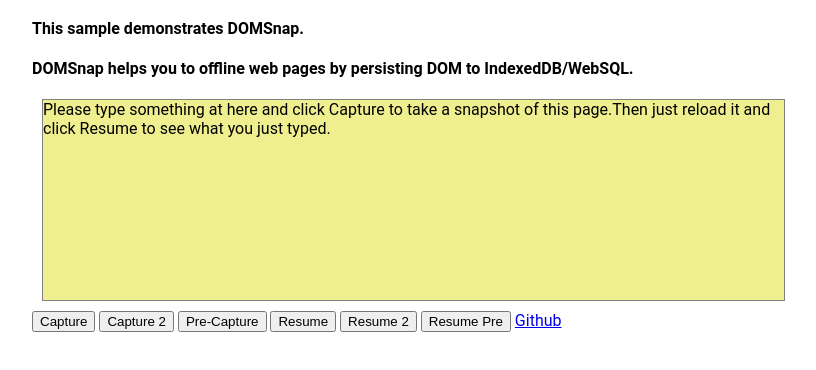
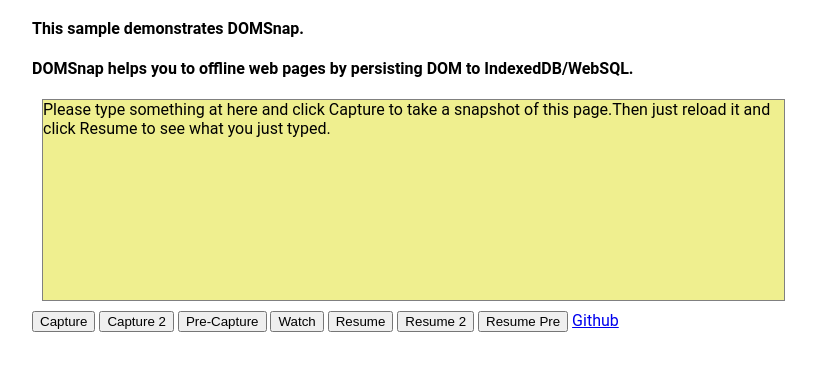
Before and after one commit to unbug/DOMSnap, a website built with webpack: page index.html in a window 1280 px wide. Shown: the part 72-442 px from the top of the page, without its empty margins (218-1034 px from the left). Built offline with nearby package versions, Linux system fonts and the light colour scheme.

Commit message:
added watch demo

```diff
--- a/index.html
+++ b/index.html
@@ -40,6 +40,7 @@
   <button onclick="capture()" title="Capture for default">Capture</button>
   <button onclick="capture(2)" title="Capture with specified id 2">Capture 2</button>
   <button onclick="preCapture()" title="Capture with specified html">Pre-Capture</button>
+  <button onclick="watch()" title="Watching change and auto Capture">Watch</button>
   <button onclick="resume()" title="Resume default">Resume</button>
   <button onclick="resume(2)" title="Resume Capture 2">Resume 2</button>
   <button onclick="resume('pre_id')" title="Resume Pre-Capture">Resume Pre</button>
@@ -61,6 +62,10 @@
         '<div contenteditable="true">This content was pre rendered</div>');
       console.log('captured');
     }
+    function watch() {
+      DS.watch('#main');
+      console.log('watched');
+    }
     function resume(id){
       DS.resume('#main',id);
       console.log('resumed');
```
